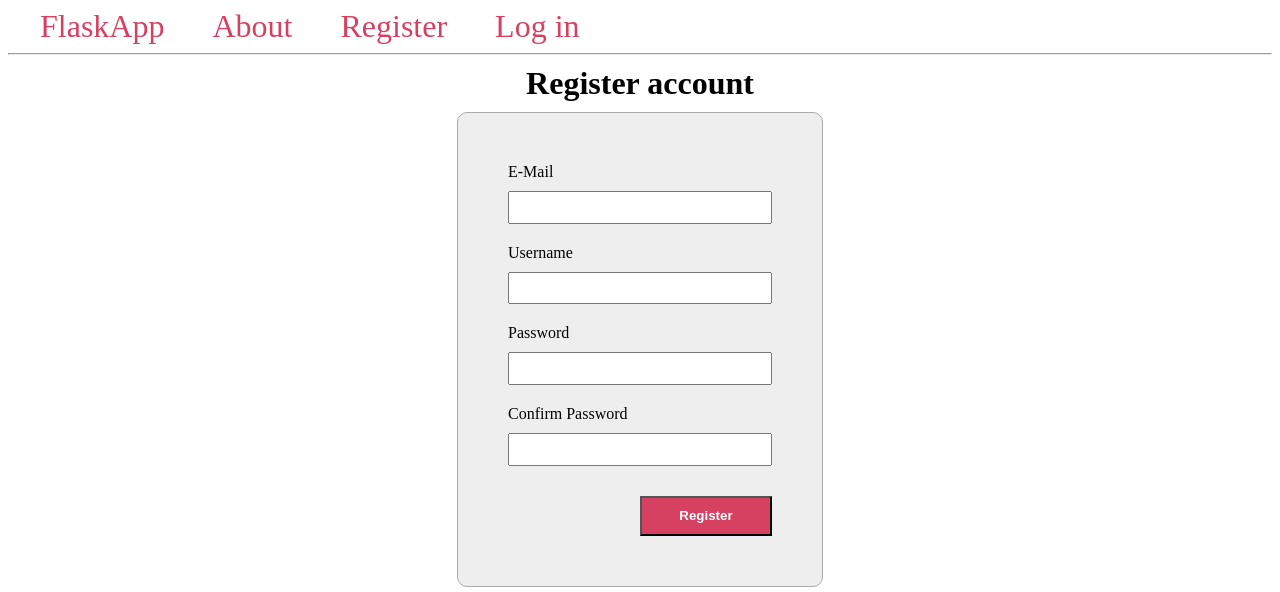
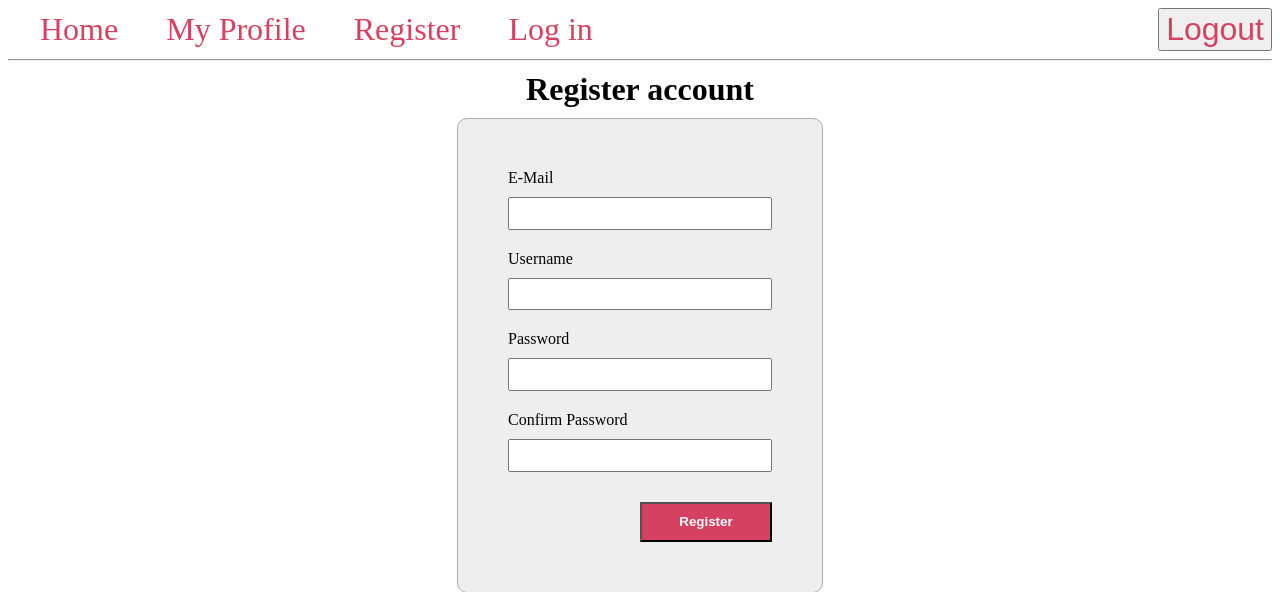
Before and after one commit to mattix1710/app-sec-app, a Flask app: page /auth/register in a window 1280 px wide. Shown: the top 592 px of the page. Run offline with Flask 3, Linux system fonts and the light colour scheme; some libraries are stand-ins or nearby versions.

Commit message:
🦺 Implemented logout function

```diff
--- a/app/auth/views.py
+++ b/app/auth/views.py
@@ -8,7 +8,7 @@ from .forms import RegistrationForm, LoginForm
 from ..models import User, Session
 from .. import db
 
-from .helpers import hash_the_pass, server_check_session, server_set_session
+from .helpers import hash_the_pass, server_check_session, server_set_session, SESSION_NAME
 
 @auth.route('/')
 def index():
@@ -54,3 +54,13 @@ def login():
         return redirect(url_for('main.my_profile'))
         # return render_template('auth/login_success.html')
     return render_template('auth/login.html', form=form)
+
+@auth.route('/logout', methods=['POST'])
+def logout():
+    # pop the session data from cookie
+    if SESSION_NAME in session:
+        session.pop(SESSION_NAME)
+
+    # DEBUG
+    print("DEBUG: session cookie deleted")
+    return redirect(url_for('main.home'))
--- a/app/static/style.css
+++ b/app/static/style.css
@@ -1,10 +1,41 @@
+/* NAVIGATION */
+
+.navbar {
+    display: flex;
+    flex-direction: row;
+    flex-wrap: wrap;
+    justify-content: space-between;
+    align-items: center;
+    align-content: center;
+}
+
+.nav-left{
+    display: flex;
+    flex-direction: row;
+    flex-wrap: wrap;
+    justify-content: flex-start;
+    align-items: center;
+    align-content: center;
+}
+
+.nav-right{
+    display: flex;
+    flex-direction: row;
+    flex-wrap: wrap;
+    justify-content: flex-end;
+    align-items: center;
+    align-content: center;
+}
+
+/* EOF NAVIGATION */
+
 nav {
     margin-left: 2em;
     display: flex;
     gap: 3em;
 }
 
-nav a {
+nav a, nav button{
     color: #d64161;
     font-size: 2em;
     text-decoration: none;
--- a/app/templates/base.html
+++ b/app/templates/base.html
@@ -7,12 +7,23 @@
     <link rel="shortcut icon" href="{{ url_for('static', filename='favicon.ico') }}">
 </head>
 <body>
-    <nav>
-        <a href="{{ url_for('main.home') }}">FlaskApp</a>
-        <a href="#">About</a>
-        <a href="{{ url_for('auth.register') }}">Register</a>
-        <a href="{{ url_for('auth.login') }}">Log in</a>
-    </nav>
+    <div class="navbar">
+        <div class="nav-left">
+            <nav>
+                <a href="{{ url_for('main.home') }}">Home</a>
+                <a href="{{ url_for('main.my_profile')}}">My Profile</a>
+                <a href="{{ url_for('auth.register') }}">Register</a>
+                <a href="{{ url_for('auth.login') }}">Log in</a>
+            </nav>
+        </div>
+        <div class="nav-right">
+            <nav>
+                <form method="POST" action="{{ url_for('auth.logout')}}">
+                    <button type="submit" value="logout" name="submit">Logout</button>
+                </form>
+            </nav>
+        </div>
+    </div>
     <hr>
     <div class="content">
         {% block content %} {% endblock %}
```
